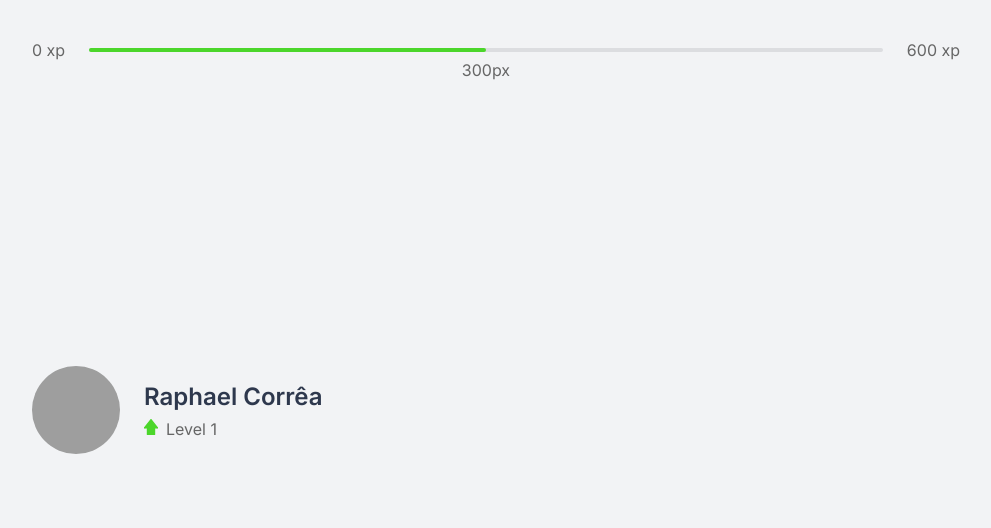
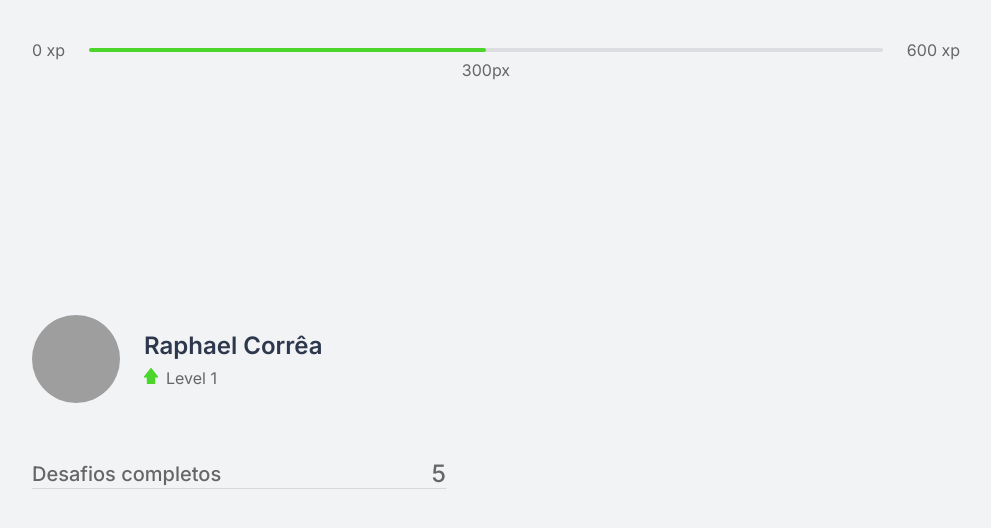
Before and after one commit to raphaeldevs/nlw4-moveit, a Next.js app: page / in a window 1280 px wide. Shown: the top 528 px of the page, without its empty margins (144-1135 px from the left). Built offline with nearby package versions, Linux system fonts and the light colour scheme; grey boxes are pictures that could not be loaded.

Commit message:
CompletedChallenges component

```diff
--- /dev/null
+++ b/src/components/CompletedChallenges.tsx
@@ -0,0 +1,10 @@
+import styles from '../styles/components/CompletedChallenges.module.css'
+
+export function CompletedChallenges() {
+  return (
+    <div className={styles.container}>
+      <span>Desafios completos</span>
+      <span>5</span>
+    </div>
+  )
+}
--- a/src/pages/index.tsx
+++ b/src/pages/index.tsx
@@ -1,3 +1,4 @@
+import { CompletedChallenges } from '../components/CompletedChallenges'
 import { ExperinceBar } from '../components/ExperienceBar'
 import { Profile } from '../components/Profile'
 
@@ -11,6 +12,7 @@
       <section>
         <div>
           <Profile />
+          <CompletedChallenges />
         </div>
       </section>
     </div>
--- /dev/null
+++ b/src/styles/components/CompletedChallenges.module.css
@@ -0,0 +1,20 @@
+.container {
+  display: flex;
+  align-items: center;
+  justify-content: space-between;
+
+  margin: 3.5em 0;
+  margin-bottom: 1rem;
+
+  border-bottom: 1px solid #d7d8da;
+
+  font-weight: 500;
+}
+
+.container span:first-child {
+  font-size: 1.25rem;
+}
+
+.container span:last-child {
+  font-size: 1.5rem;
+}
```
